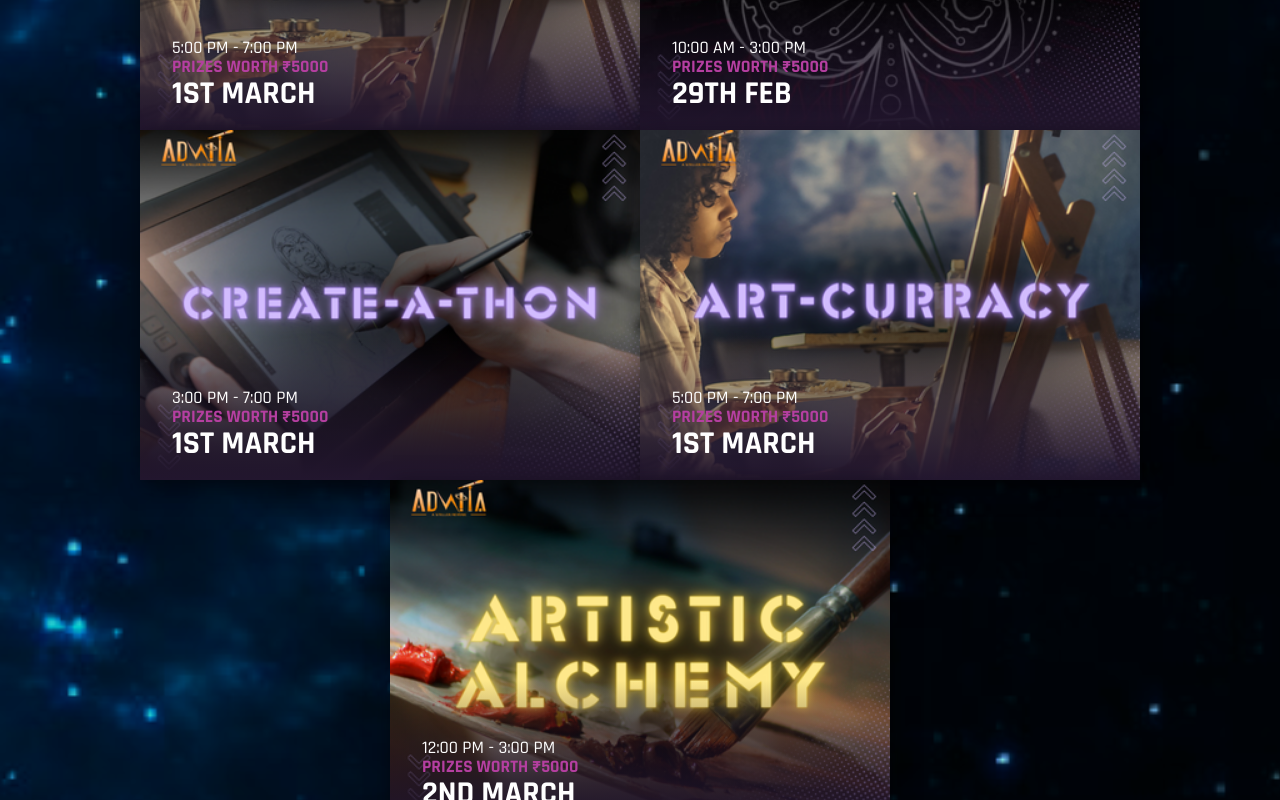
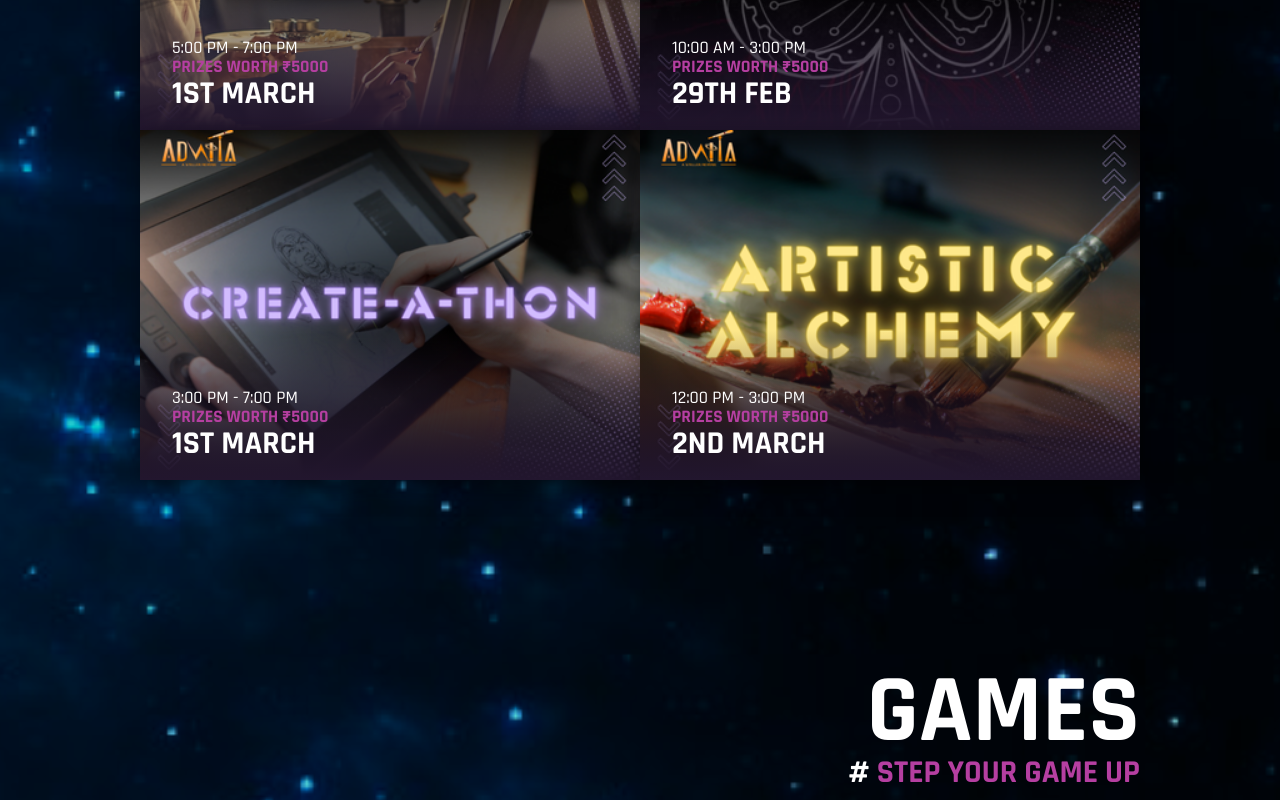
Before and after one commit to swoyam2609/ADVAITA-24-Website, a React (Create React App) app: page /events in a window 1280 px wide. Shown: the part 4980-5780 px from the top of the page. Built offline with nearby package versions, Linux system fonts and the light colour scheme.

Commit message:
Updated art section of eventsData.js

```diff
--- a/src/routes/eventsData.js
+++ b/src/routes/eventsData.js
@@ -202,16 +202,6 @@ export const eventsData = [
                 prize: 5000,
             },
             {
-                //ART CURRACY
-                date: "1ST MARCH",
-                time: "5:00 PM - 7:00 PM",
-                description: "Dive into the realm of artistic brilliance at ART-CURRACY! Unleash your creativity in this dynamic team event where one becomes the storyteller, and the other, the artist. It's a race against time, a test of teamwork, and a celebration of talent like never before. Whether you're an art enthusiast or a curious newcomer, join us for a symphony of colors and creativity – where innovation meets imagination!",
-                image: "/event-images/art_curracy.png",
-                prize: 5000,
-                //link: "https://docs.google.com/forms/d/e/1FAIpQLSdVEV8x7-lMT3iE0vcof8-9lJpVFCC5SKtrzHZg0Z8c3KUp0Q/viewform",
-                //linkText: "Register",
-            },
-            {
                 //ARTISTIC ALCHEMY
                 date: "2ND MARCH",
                 time: "12:00 PM - 3:00 PM",
```
